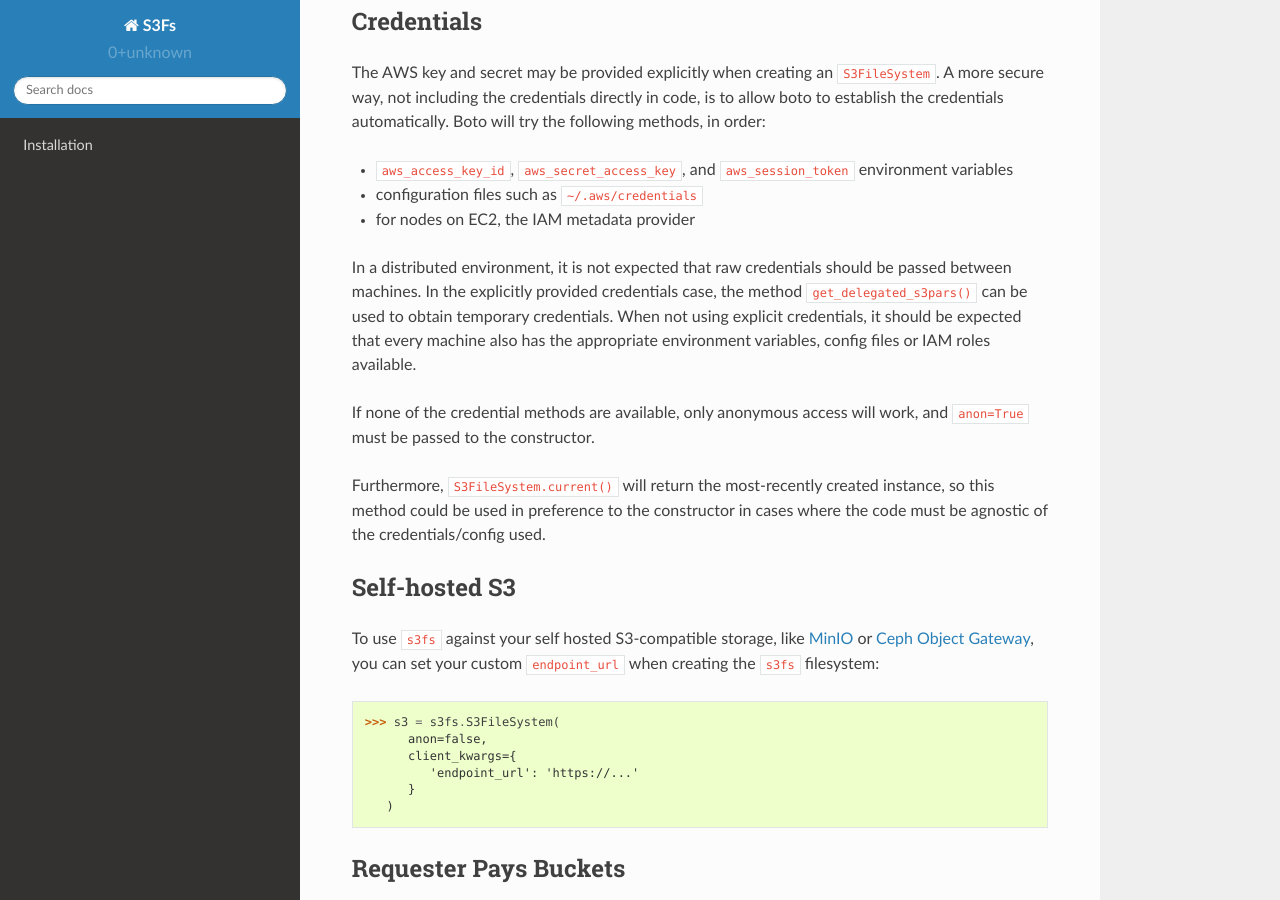
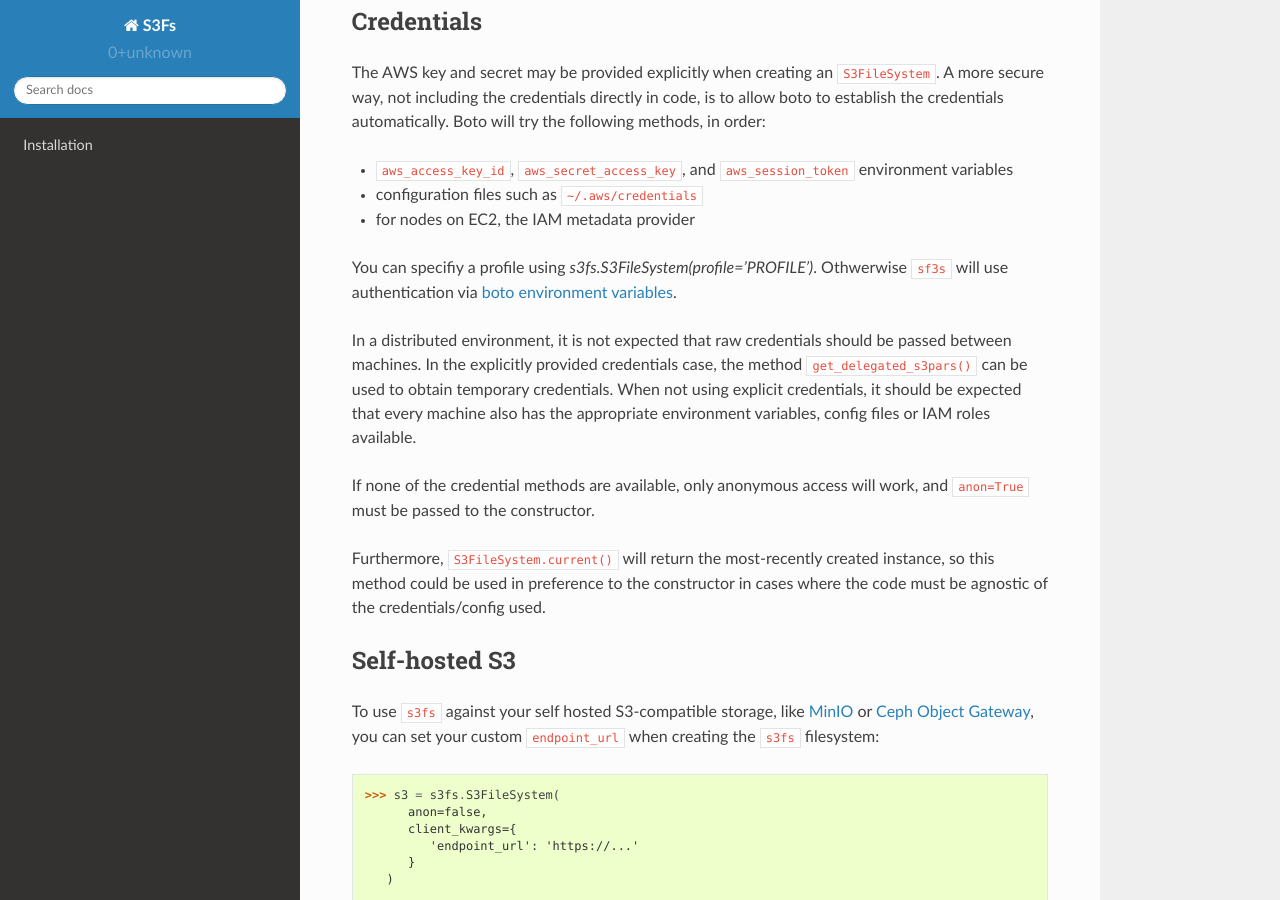
Before and after one commit to zarr-developers/s3fs, a Sphinx documentation site: the page built from docs/source/index.rst, in a window 1280 px wide and 900 px high, scrolled down 2593 px. Built offline with Sphinx 7.4.7 and the Read the Docs theme 2.0.0, drawn with Linux system fonts in a browser that asks for light colours; pages that are not in the unit, such as notebooks, are missing from menus.

Commit message:
DOC: add section on environment variables

```diff
--- a/docs/source/index.rst
+++ b/docs/source/index.rst
@@ -154,6 +154,11 @@ methods, in order:
 
 - for nodes on EC2, the IAM metadata provider
 
+You can specifiy a profile using `s3fs.S3FileSystem(profile='PROFILE')`.
+Othwerwise ``sf3s`` will use authentication via `boto environment variables`_.
+
+.. _boto environment variables: https://boto3.amazonaws.com/v1/documentation/api/latest/guide/configuration.html#using-environment-variables
+
 In a distributed environment, it is not expected that raw credentials should
 be passed between machines. In the explicitly provided credentials case, the
 method ``get_delegated_s3pars()`` can be used to obtain temporary credentials.
```
